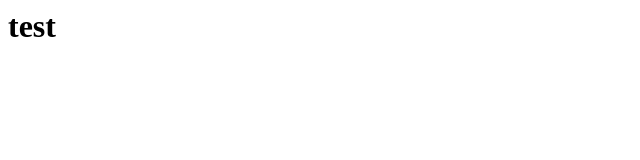
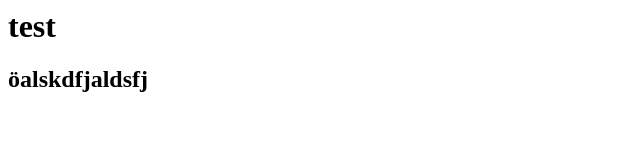
Before and after one commit to cheryloberholzer/DUF-confluence-components, a plain HTML site: page index.html in a window 1280 px wide. Shown: the whole page, without its empty margins (0-640 px from the left). Drawn offline with Linux system fonts and the light colour scheme.

Commit message:
add index file

```diff
--- a/index.html
+++ b/index.html
@@ -1,5 +1,6 @@
 <html>
 <body>
 <h1>test</h1>
+<h2>öalskdfjaldsfj</h2>
 </body>
 </html>
```
